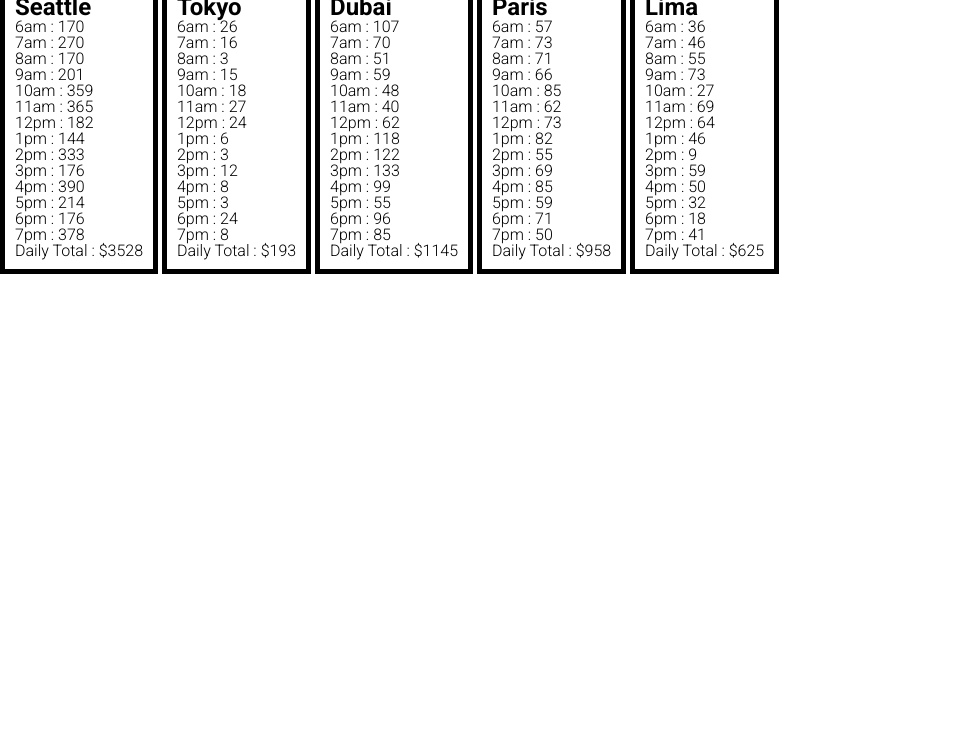
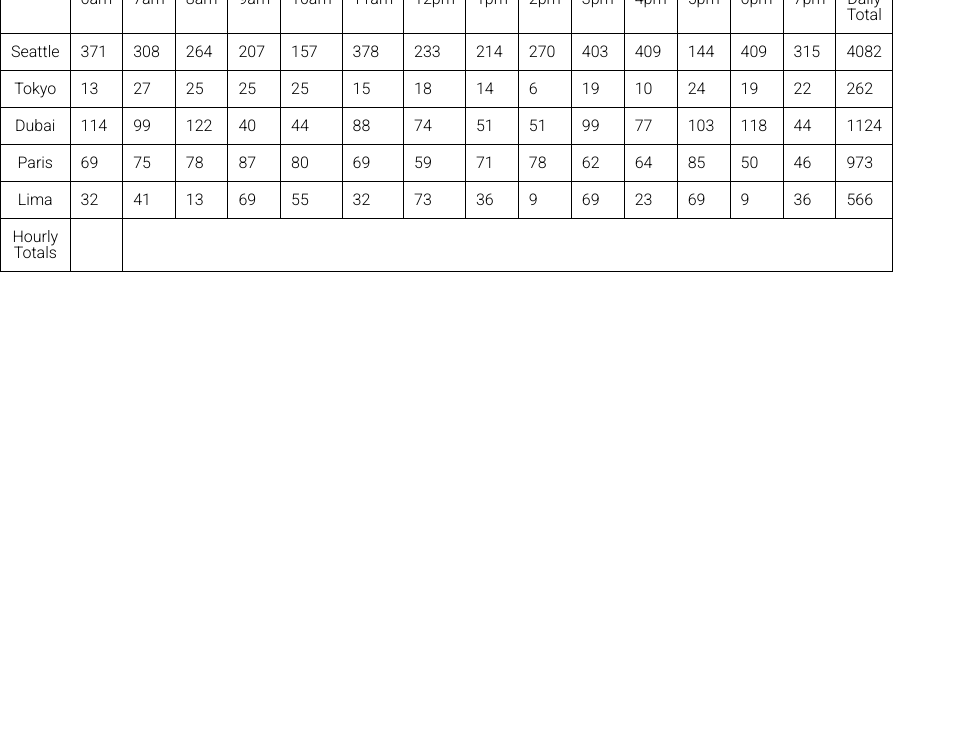
Before and after one commit to JasonDormier/cookie-stand201d70, a plain HTML site: page sales.html in a window 1280 px wide. Shown: the part 68-800 px from the top of the page, without its empty margins (0-956 px from the left). Drawn offline with Linux system fonts and the light colour scheme.

Commit message:
changes to app.js, README.md, sales.html, and style.css

```diff
--- a/css/style.css
+++ b/css/style.css
@@ -18,3 +18,11 @@
 ul li{
   font-weight: 300;
 }
+
+
+td, tr, th{
+  width:25px;
+  border: 1px solid black;
+  padding: 10px;
+
+}
--- a/js/app.js
+++ b/js/app.js
@@ -1,213 +1,150 @@
 'use strict';
+
+//constructor funtions are object "factories"
+var hours = ['6am', '7am', '8am', '9am', '10am', '11am', '12pm', '1pm', '2pm', '3pm', '4pm', '5pm', '6pm', '7pm'];
+
 
 const listSeattle = document.getElementById('seattle');
 const listTokyo = document.getElementById('tokyo');
 const listDubai = document.getElementById('dubai');
 const listParis = document.getElementById('paris');
 const listLima = document.getElementById('lima');
+const storeTable = document.getElementById('table');
+let tbodyElement = '';
 
-var hours = ['6am', '7am', '8am', '9am', '10am', '11am', '12pm', '1pm', '2pm', '3pm', '4pm', '5pm', '6pm', '7pm'];
+const cityStores = [];
 
-/* function randomNumber(min, max) {
+function Citystore(name, min, max, avg, parentList) {
+  this.name = name;
+  this.min = min;
+  this.max = max;
+  this.avg = avg;
+  this.parentList = parentList;
+  this.hourlySales = [];
+  this.dailyTotal = 0;
+  cityStores.push(this);
+}
 
-  return Math.floor(Math.random() * (max - min + 1) + min);
+Citystore.prototype.getRandomNumber = function () {
+  return Math.floor(Math.random() * (this.max - this.min + 1) + this.min);
+};
+
+Citystore.prototype.calculateHourlySales = function () {
+  //creating a loop to iterate and populate hourlySales
+  for (let i = 0; i < hours.length; i++) {
+    let x = this.hourlySales[i] = Math.trunc(this.getRandomNumber() * this.avg);
+    //adding the daily total.
+    this.dailyTotal += this.hourlySales[i];
+
+    return x;
+  }
+};
+Citystore.prototype.hoursCalc = function () {
+  this.hourlySales[0];
+  console.log(this.hourlySales[0]);
+};
+
+Citystore.prototype.renderTable = function () {
+  //create Row and append to the DOM
+
+  let trElement = document.createElement('tr');
+  tbodyElement.appendChild(trElement);
+
+  //create first column and append to the DOM
+  let thElement = document.createElement('th');
+  thElement.textContent = this.name;
+  trElement.appendChild(thElement);
+
+  //iterate through hourly totals and append to DOM
+  let tdElement;
+  for (let i = 0; i < hours.length; i++) {
+    tdElement = document.createElement('td');
+    tdElement.textContent = this.calculateHourlySales();
+    trElement.appendChild(tdElement);
+
+  }
+  //creating the daily totals column
+  tdElement = document.createElement('td');
+  tdElement.textContent = this.dailyTotal;
+  trElement.appendChild(tdElement);
+};
+
+
+function renderHeader() {
+
+  //creating the table head to sit inside table
+  let theadElement = document.createElement('thead');
+  storeTable.appendChild(theadElement);
+
+  //creating the table row to sit inside table head
+  let trElement = document.createElement('tr');
+  theadElement.appendChild(trElement);
+
+  //creating the th to go inside table row
+  let thElement = document.createElement('th');
+  thElement.textContent = '';
+  trElement.appendChild(thElement);
+
+  //for loop to iterate through the hours array
+  for (let i = 0; i < hours.length; i++) {
+    thElement = document.createElement('th');
+    thElement.textContent = hours[i];
+    trElement.appendChild(thElement);
+  }
+  // adding daily totals onto the end of the table
+  thElement = document.createElement('th');
+  thElement.textContent = 'Daily Total';
+  trElement.appendChild(thElement);
 
 }
 
-const myNumber = randomNumber(3, 5);
-console.log(myNumber); */
+//creating a body to for the table
+function renderBody() {
+  tbodyElement = document.createElement('tbody');
+  storeTable.appendChild(tbodyElement);
+}
 
-//create one for loop that processes the random numbers needed
-/* function calculator(arr) {
-  for (let i = 0; i < arr.length; i++)
-}; */
+//creating a foot for the table
+function renderFoot() {
+  let tfootElement = document.createElement('tfoot');
+  storeTable.appendChild(tfootElement);
 
-//first object literal
+  let trElement = document.createElement('tr');
+  tfootElement.appendChild(trElement);
 
-let seattleStore = {
-  name: 'Seattle',
-  minCustomer: 23,
-  maxCustomer: 65,
-  avgCookieSale: 6.3,
-  hourlySales: [],
-  dailyTotal: 0,
-  getRandomNumber: function () {
-    return Math.floor(Math.random() * (this.maxCustomer - this.minCustomer + 1) + this.minCustomer);
-  },
-  calculateHourlySales() {
-    console.log(`This is  the random number ${this.getRandomNumber()}`);
-    for (let i = 0; i < hours.length; i++) {
-      this.hourlySales[i] = Math.trunc(this.getRandomNumber() * this.avgCookieSale);
-      this.dailyTotal += this.hourlySales[i];
-    }
-  },
-  render: function () {
-    //this.calculateHourlySales();
-    console.log(`This is the hourly cookie sales ${this.calculateHourlySales()}`);
-    console.log(`Hourly sales array${this.hourlySales}`);
-    for (let i = 0; i < hours.length; i++) {
-      //create the element
-      const liElement = document.createElement('li');
-      //give it content
-      liElement.textContent = `${hours[i]} : ${this.hourlySales[i]}`;
-      //append the DOM
-      listSeattle.appendChild(liElement);
-    }
-    const liTotalElement = document.createElement('li');
-    liTotalElement.textContent = `Daily Total : $${this.dailyTotal}`;
-    //append the DOM
-    listSeattle.appendChild(liTotalElement);
+  let thElement = document.createElement('th');
+  thElement.textContent = 'Hourly Totals';
+  trElement.appendChild(thElement);
+
+  let tdElement = document.createElement('td');
+  //tdElement.textContent = calculateHourlySales();
+  trElement.appendChild(tdElement);
+}
+
+//instaniations
+new Citystore('Seattle', 23, 65, 6.3, listSeattle);
+new Citystore('Tokyo', 3, 24, 1.2, listTokyo);
+new Citystore('Dubai', 11, 38, 3.7, listDubai);
+new Citystore('Paris', 20, 38, 2.3, listParis);
+new Citystore('Lima', 2, 16, 4.6, listLima);
+
+
+function renderAll() {
+  for (let i = 0; i < cityStores.length; i++) {
+    cityStores[i].renderTable();
   }
-};
+}
 
-let tokyoStore = {
-  name: 'Tokyo',
-  minCustomer: 3,
-  maxCustomer: 24,
-  avgCookieSale: 1.2,
-  hourlySales: [],
-  dailyTotal: 0,
-  getRandomNumber: function () {
-    return Math.floor(Math.random() * (this.maxCustomer - this.minCustomer + 1) + this.minCustomer);
-  },
-  calculateHourlySales() {
-    console.log(`This is  the random number ${this.getRandomNumber()}`);
-    for (let i = 0; i < hours.length; i++) {
-      this.hourlySales[i] = Math.trunc(this.getRandomNumber() * this.avgCookieSale);
-      this.dailyTotal += this.hourlySales[i];
-    }
-  },
-  render: function () {
-    //this.calculateHourlySales();
-    console.log(`This is the hourly cookie sales ${this.calculateHourlySales()}`);
-    console.log(`Hourly sales array${this.hourlySales}`);
-    for (let i = 0; i < hours.length; i++) {
-      //create the element
-      const liElement = document.createElement('li');
-      //give it content
-      liElement.textContent = `${hours[i]} : ${this.hourlySales[i]}`;
-      //append the DOM
-      listTokyo.appendChild(liElement);
-    }
-    const liTotalElement = document.createElement('li');
-    liTotalElement.textContent = `Daily Total : $${this.dailyTotal}`;
-    //append the DOM
-    listTokyo.appendChild(liTotalElement);
-  }
-};
 
-let dubaiStore = {
-  name: 'dubai',
-  minCustomer: 11,
-  maxCustomer: 38,
-  avgCookieSale: 3.7,
-  hourlySales: [],
-  dailyTotal: 0,
-  getRandomNumber: function () {
-    return Math.floor(Math.random() * (this.maxCustomer - this.minCustomer + 1) + this.minCustomer);
-  },
-  calculateHourlySales() {
-    console.log(`This is  the random number ${this.getRandomNumber()}`);
-    for (let i = 0; i < hours.length; i++) {
-      this.hourlySales[i] = Math.trunc(this.getRandomNumber() * this.avgCookieSale);
-      this.dailyTotal += this.hourlySales[i];
-    }
-  },
-  render: function () {
-    //this.calculateHourlySales();
-    console.log(`This is the hourly cookie sales ${this.calculateHourlySales()}`);
-    console.log(`Hourly sales array${this.hourlySales}`);
-    for (let i = 0; i < hours.length; i++) {
-      //create the element
-      const liElement = document.createElement('li');
-      //give it content
-      liElement.textContent = `${hours[i]} : ${this.hourlySales[i]}`;
-      //append the DOM
-      listDubai.appendChild(liElement);
-    }
-    const liTotalElement = document.createElement('li');
-    liTotalElement.textContent = `Daily Total : $${this.dailyTotal}`;
-    //append the DOM
-    listDubai.appendChild(liTotalElement);
-  }
-};
+/* var hoursCalc = cityStores[0].hourlySales[0] + cityStores[1].hourlySales[0] + cityStores[2].hourlySales[0] + cityStores[3].hourlySales[0] + cityStores[4].hourlySales[0]; */
 
-let parisStore = {
-  name: 'Paris',
-  minCustomer: 20,
-  maxCustomer: 38,
-  avgCookieSale: 2.3,
-  hourlySales: [],
-  dailyTotal: 0,
-  getRandomNumber: function () {
-    return Math.floor(Math.random() * (this.maxCustomer - this.minCustomer + 1) + this.minCustomer);
-  },
-  calculateHourlySales() {
-    console.log(`This is  the random number ${this.getRandomNumber()}`);
-    for (let i = 0; i < hours.length; i++) {
-      this.hourlySales[i] = Math.trunc(this.getRandomNumber() * this.avgCookieSale);
-      this.dailyTotal += this.hourlySales[i];
-    }
-  },
-  render: function () {
-    //this.calculateHourlySales();
-    console.log(`This is the hourly cookie sales ${this.calculateHourlySales()}`);
-    console.log(`Hourly sales array${this.hourlySales}`);
-    for (let i = 0; i < hours.length; i++) {
-      //create the element
-      const liElement = document.createElement('li');
-      //give it content
-      liElement.textContent = `${hours[i]} : ${this.hourlySales[i]}`;
-      //append the DOM
-      listParis.appendChild(liElement);
-    }
-    const liTotalElement = document.createElement('li');
-    liTotalElement.textContent = `Daily Total : $${this.dailyTotal}`;
-    //append the DOM
-    listParis.appendChild(liTotalElement);
-  }
-};
+const test = cityStores[0].hourlySales[0];
 
-let limaStore = {
-  name: 'Lima',
-  minCustomer: 2,
-  maxCustomer: 16,
-  avgCookieSale: 4.6,
-  hourlySales: [],
-  dailyTotal: 0,
-  getRandomNumber: function () {
-    return Math.floor(Math.random() * (this.maxCustomer - this.minCustomer + 1) + this.minCustomer);
-  },
-  calculateHourlySales() {
-    console.log(`This is  the random number ${this.getRandomNumber()}`);
-    for (let i = 0; i < hours.length; i++) {
-      this.hourlySales[i] = Math.trunc(this.getRandomNumber() * this.avgCookieSale);
-      this.dailyTotal += this.hourlySales[i];
-    }
-  },
-  render: function () {
-    //this.calculateHourlySales();
-    console.log(`This is the hourly cookie sales ${this.calculateHourlySales()}`);
-    console.log(`Hourly sales array${this.hourlySales}`);
-    for (let i = 0; i < hours.length; i++) {
-      //create the element
-      const liElement = document.createElement('li');
-      //give it content
-      liElement.textContent = `${hours[i]} : ${this.hourlySales[i]}`;
-      //append the DOM
-      listLima.appendChild(liElement);
-    }
-    const liTotalElement = document.createElement('li');
-    liTotalElement.textContent = `Daily Total : $${this.dailyTotal}`;
-    //append the DOM
-    listLima.appendChild(liTotalElement);
-  }
-};
+console.log(test);
 
 
 
-seattleStore.render();
-tokyoStore.render();
-dubaiStore.render();
-parisStore.render();
-limaStore.render();
+renderHeader();
+renderBody();
+renderFoot();
+renderAll();
--- a/sales.html
+++ b/sales.html
@@ -17,24 +17,12 @@
   </header>
   <main>
 
-    <ul id="seattle">
-      <h2>Seattle</h2>
-    </ul>
-    <ul id="tokyo">
-      <h2>Tokyo</h2>
-    </ul>
-    <ul id="dubai">
-      <h2>Dubai</h2>
-    </ul>
-    <ul id="paris">
-      <h2>Paris</h2>
-    </ul>
-    <ul id="lima">
-      <h2>Lima</h2>
-    </ul>
+    <table id="table">
 
+    </table>
 
   </main>
+  <!-- <script src="js/app.js"></script> -->
   <script src="js/app.js"></script>
 </body>
 
```
Also changed, not shown: 1 other file.
